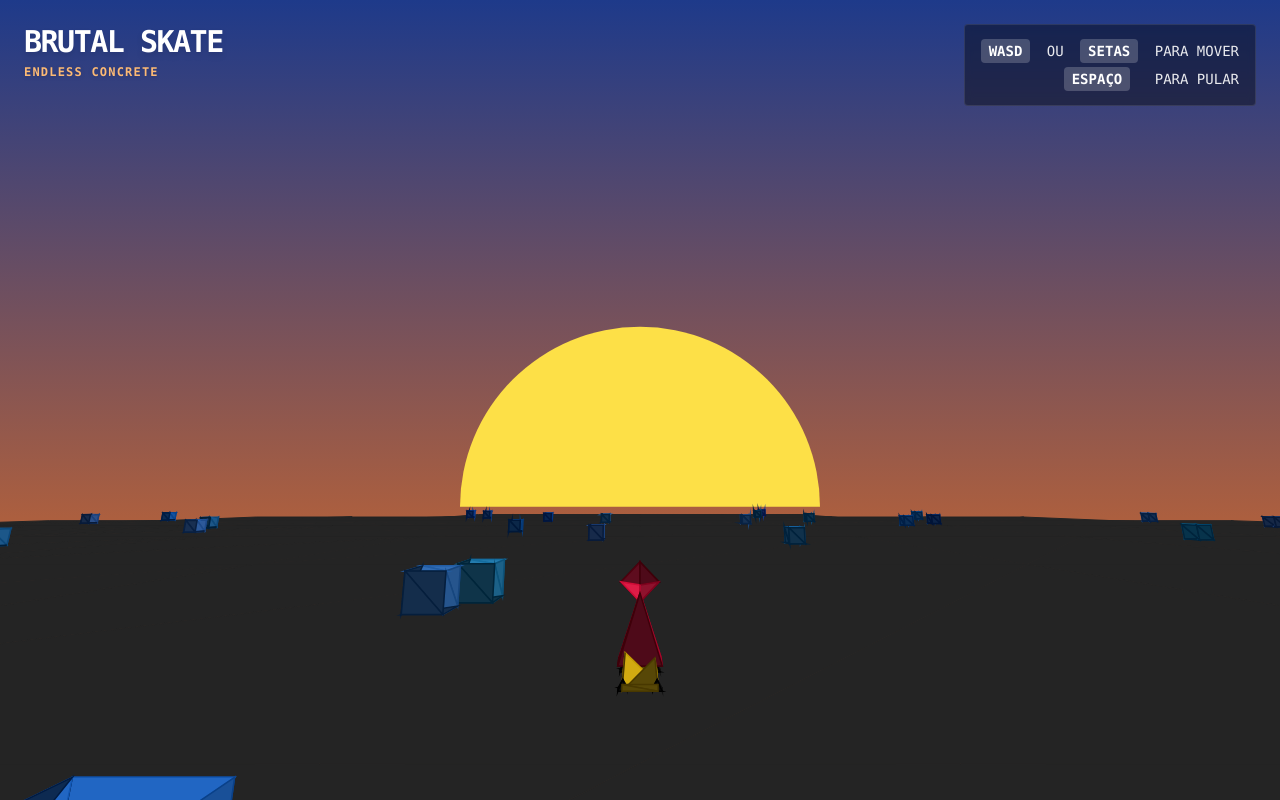
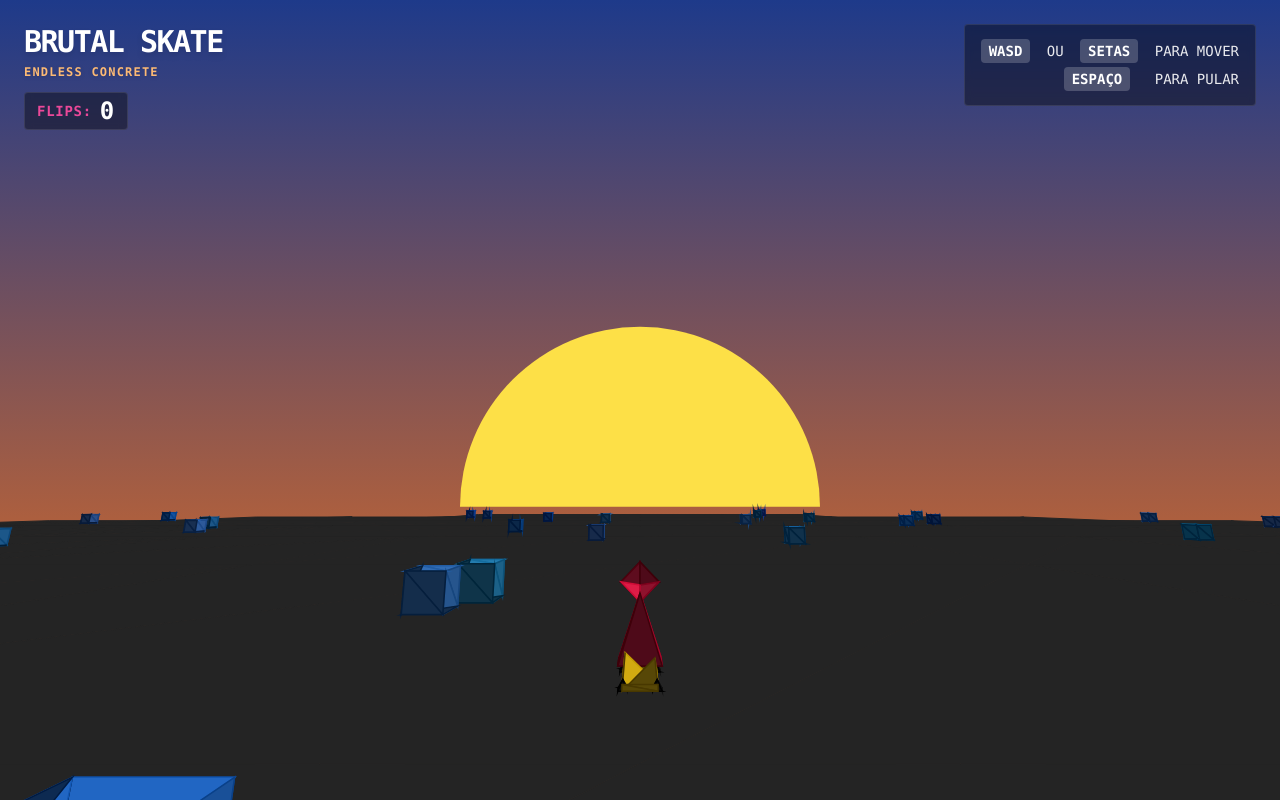
Before and after one commit to brunofurmon/brutalsk8, a React (Vite) app: page / in a window 1280 px wide. Built offline with nearby package versions, Linux system fonts and the light colour scheme.

Commit message:
feat: Implement flip counter and faster jump cycle

```diff
--- a/src/components/GameCanvas.tsx
+++ b/src/components/GameCanvas.tsx
@@ -3,7 +3,7 @@ import { Vec3, sub, cross, dot, normalize } from '@/lib/math3d'
 import { Triangle, createBox, createSphere, createPyramid } from '@/lib/geometry'
 import { inputState } from '@/lib/input'
 
-export function GameCanvas() {
+export function GameCanvas({ onJump }: { onJump?: () => void }) {
   const canvasRef = useRef<HTMLCanvasElement>(null)
   const containerRef = useRef<HTMLDivElement>(null)
 
@@ -40,8 +40,8 @@ export function GameCanvas() {
 
     // Constants
     const SPEED = 18
-    const JUMP_VEL = 28
-    const GRAVITY = 1.0
+    const JUMP_VEL = 42
+    const GRAVITY = 2.25
     const CAM_Y = 160
     const CAM_Z = -350
     const PLAYER_Z = 150
@@ -110,7 +110,10 @@ export function GameCanvas() {
       }
 
       // Jump & Kickflip
-      if (inputState.space && playerY === 0) playerVY = JUMP_VEL
+      if (inputState.space && playerY === 0) {
+        playerVY = JUMP_VEL
+        if (onJump) onJump()
+      }
 
       if (playerY > 0 || playerVY !== 0) {
         playerY += playerVY
--- a/src/pages/Index.tsx
+++ b/src/pages/Index.tsx
@@ -1,9 +1,11 @@
-import { useEffect } from 'react'
+import { useEffect, useState } from 'react'
 import { GameCanvas } from '@/components/GameCanvas'
 import { TouchControls } from '@/components/TouchControls'
 import { initKeyboardControls } from '@/lib/input'
 
 export default function Index() {
+  const [flips, setFlips] = useState(0)
+
   useEffect(() => {
     const cleanup = initKeyboardControls()
     return cleanup
@@ -11,7 +13,7 @@ export default function Index() {
 
   return (
     <div className="relative w-full h-screen overflow-hidden font-mono select-none">
-      <GameCanvas />
+      <GameCanvas onJump={() => setFlips((f) => f + 1)} />
 
       {/* HUD overlay */}
       <div className="absolute top-0 left-0 right-0 p-6 z-10 pointer-events-none flex flex-col sm:flex-row justify-between items-start">
@@ -22,6 +24,10 @@ export default function Index() {
           <p className="text-orange-300 font-bold tracking-widest text-xs mt-1 drop-shadow">
             ENDLESS CONCRETE
           </p>
+          <div className="mt-3 text-white font-bold text-sm tracking-wider flex items-center bg-black/40 backdrop-blur-sm border border-white/10 px-3 py-1.5 rounded w-max">
+            <span className="text-pink-500 mr-2 uppercase">FLIPS:</span>
+            <span className="text-2xl leading-none">{flips}</span>
+          </div>
         </div>
 
         <div className="hidden md:flex flex-col items-end text-right mt-4 sm:mt-0">
```
Also changed, not shown: .skip.config.json.
